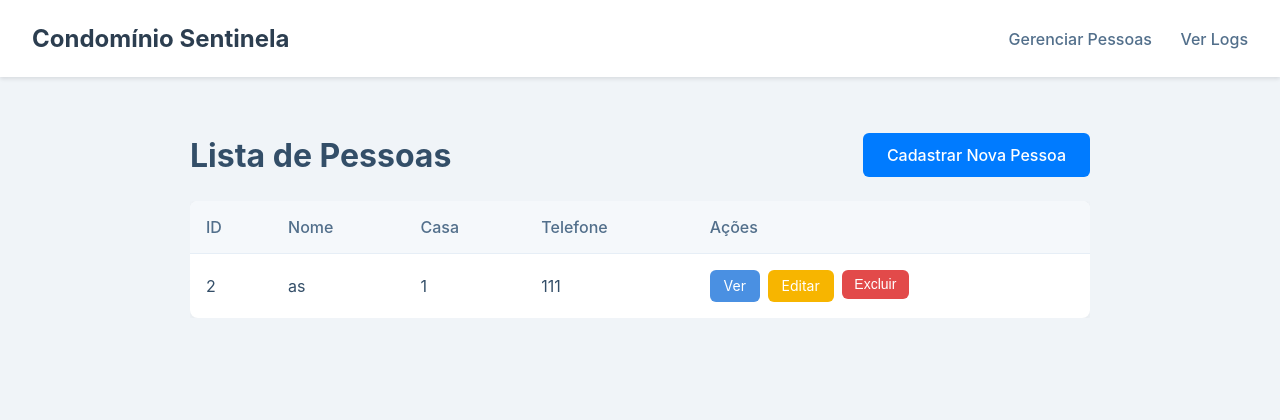
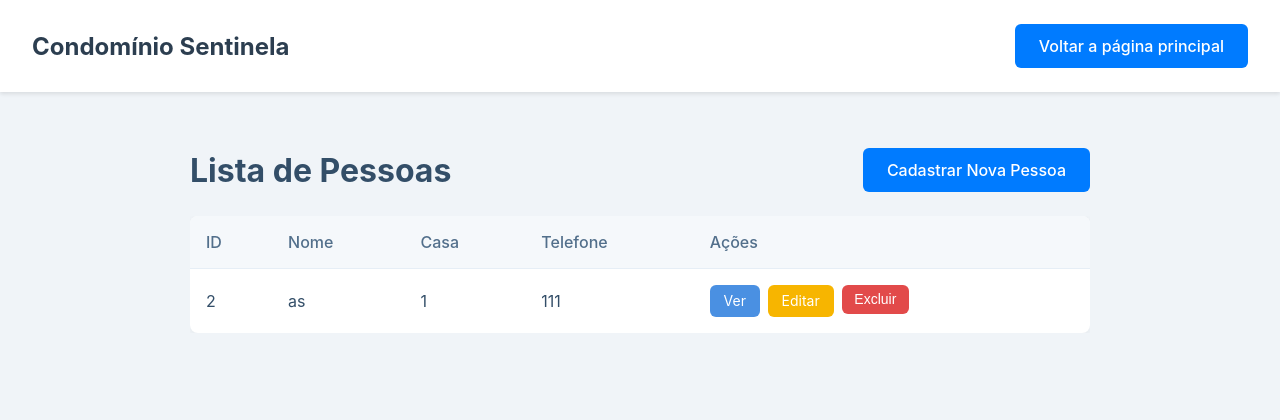
Before and after one commit to renegadelhaedu/iotidosos, a Flask app: page /pessoa/ in a window 1280 px wide. Shown: the top 420 px of the page. Run offline with Flask 3, Linux system fonts and the light colour scheme; some web fonts are replaced.

Commit message:
usabilidade

```diff
--- a/controllers/pessoa_bp.py
+++ b/controllers/pessoa_bp.py
@@ -81,7 +81,7 @@ def cadastrar_pessoa():
             dao = PessoaDAO(session)
             dao.salvar_pessoa(nova_pessoa)
 
-            return render_template('pessoa/homepessoa.html')
+            return redirect(url_for('pessoa.listar_pessoas'))
         finally:
             session.close()
 
@@ -101,10 +101,7 @@ def editar_pessoa(id):
             dados_novos = request.form
             dao.atualizar_pessoa(pessoa_db, dados_novos)
 
-            return jsonify({
-                "status": "sucesso",
-                "mensagem": "Pessoa atualizada com sucesso"
-            }), 200
+            return redirect(url_for('pessoa.listar_pessoas'))
 
         return render_template('pessoa/editar.html', pessoa=pessoa_db)
     finally:
@@ -118,7 +115,7 @@ def excluir_pessoa(id):
         dao = PessoaDAO(session)
         excluido = dao.excluir_pessoa(id)
         if excluido:
-            return redirect(url_for('listar_pessoas'))
+            return redirect(url_for('pessoa.listar_pessoas'))
         else:
             return jsonify({
                 "status": "erro",
--- a/static/css/pessoa.css
+++ b/static/css/pessoa.css
@@ -291,3 +291,8 @@ flex-direction: column;
 width: 100%;
 }
 }
+
+.nav-right {
+    display: flex;
+    align-items: center;
+}
--- a/templates/condominio.html
+++ b/templates/condominio.html
@@ -22,7 +22,7 @@
 
         <div class="status-bar">
 
-            <a href="/pessoa/homepessoa" target="_blank">Gerenciar Pessoas</a>
+            <a href="/pessoa/" target="_blank">Gerenciar Pessoas</a>
             <a href="/logs" target="_blank">Acessar Logs</a>
 
         </div>
--- a/templates/pessoa/base.html
+++ b/templates/pessoa/base.html
@@ -11,9 +11,8 @@
 <body>
 <header class="header">
 <a href="/" class="logo">Condomínio Sentinela</a>
-<nav>
-<a href="/pessoa">Gerenciar Pessoas</a>
-<a href="/logs" target="_blank">Ver Logs</a>
+<nav class="nav-right">
+    <a href="/" class="button primary-button">Voltar a página principal</a>
 </nav>
 </header>
 
--- a/templates/pessoa/editar.html
+++ b/templates/pessoa/editar.html
@@ -31,7 +31,7 @@
 
             <div class="button-group">
                 <button type="submit" class="button primary-button">Salvar Alterações</button>
-                <a href="{{ url_for('pessoa.detalhes_pessoa', id=pessoa.id_pessoa) }}" class="button secondary-button">Cancelar</a>
+                <a href="{{ url_for('pessoa.listar_pessoas', id=pessoa.id_pessoa) }}" class="button secondary-button">Cancelar</a>
             </div>
         </form>
     </div>
```
Also changed, not shown: condominio.db.
